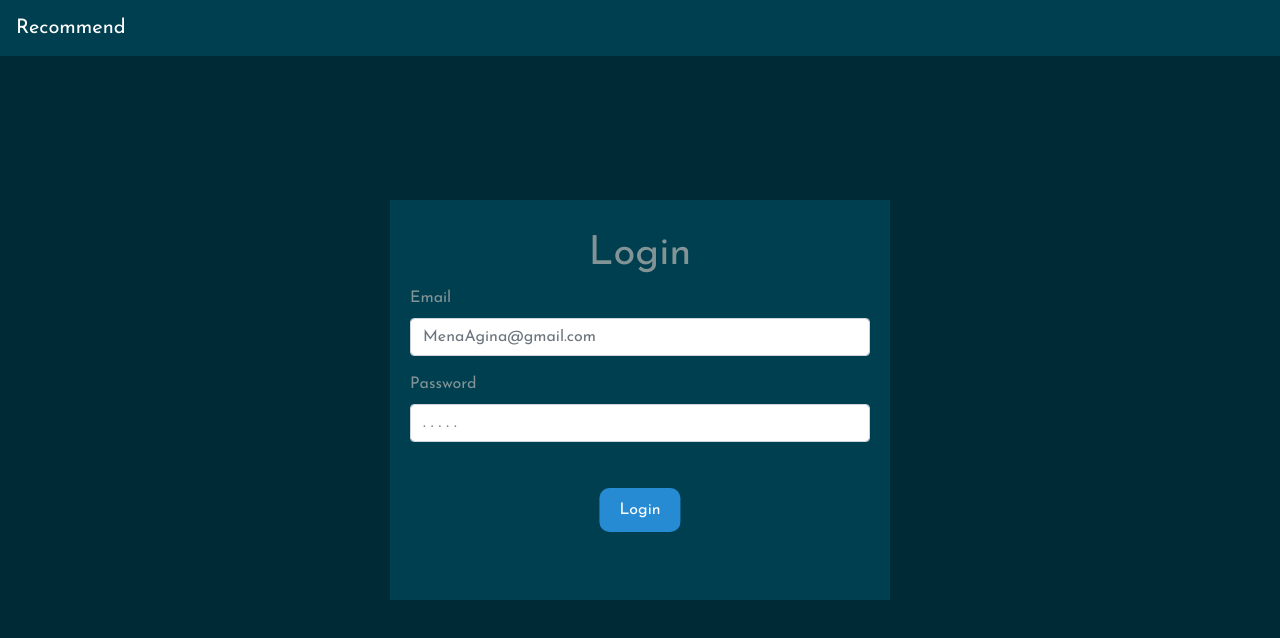
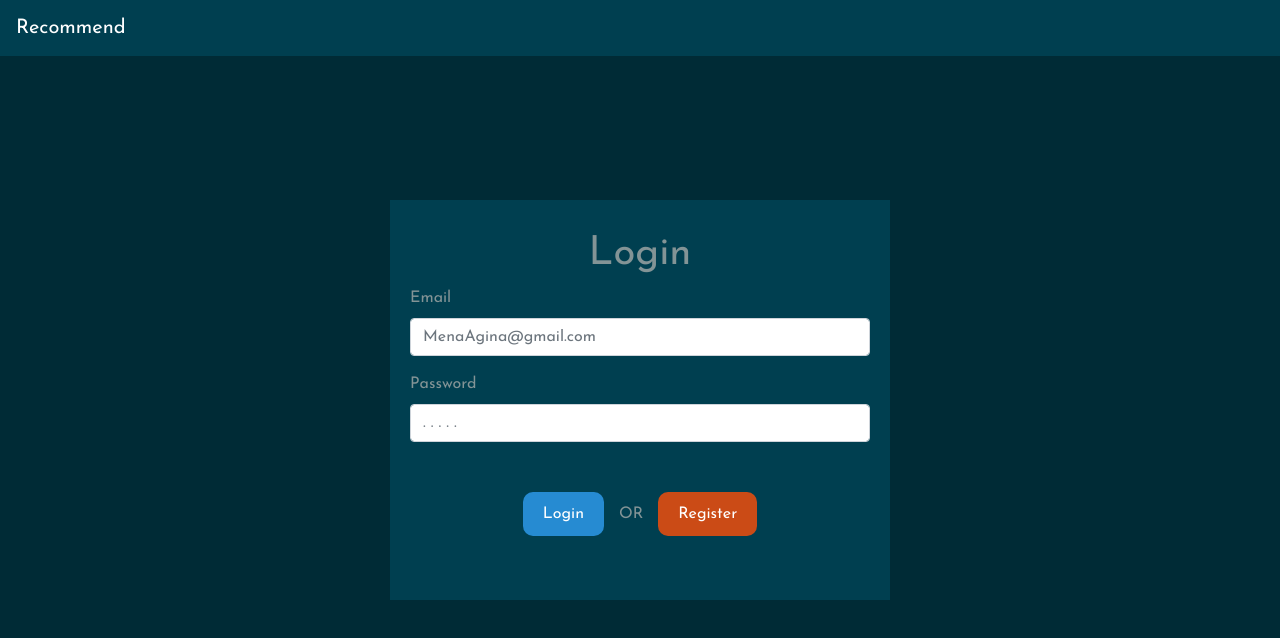
Before and after one commit to aginamena/Recommend-Application, a React (Create React App) app in the folder Frontend/: page / in a window 1280 px wide. Shown: the top 638 px of the page. Built offline with nearby package versions, Linux system fonts and the light colour scheme.

Commit message:
added register button in login page

```diff
--- a/Frontend/src/components/Login.js
+++ b/Frontend/src/components/Login.js
@@ -18,6 +18,7 @@ function Login(props) {
         }
         // "http://localhost:9000/api/users/login"
         const url = "https://cryptic-shore-91810.herokuapp.com/api/users/login"
+        console.log(url);
         const response = await fetch(url, options);
         const data = await response.json();
         if (data === "User Exist") {
@@ -44,14 +45,17 @@ function Login(props) {
                         <label for="password">Password</label>
                         <input type="password" className="form-control" id="password" name="password" placeholder=". . . . ." required />
                     </div>
-                    <button type="submit" id="loginBtn">Login</button>
+                    <div id="loginBtnAndRegBtn">
+                        <button type="submit" id="loginBtn">Login</button>
+                        <span >OR</span>
+                        <Link to="/register"><button id="loginRegisterBtn">Register</button></Link>
+                    </div>
                 </form>
             </div>
             {
                 errorMessage && (
                     <div id="loginErrorMessage">
                         <div>Invalid credentials. You have to register if you have not.</div>
-                        <Link to="/register"><button>Register</button></Link>
                     </div>
                 )
             }
--- a/Frontend/src/styles/Login.css
+++ b/Frontend/src/styles/Login.css
@@ -18,10 +18,16 @@
   border-radius: 10px;
   padding: 10px 20px;
   border: 0;
-  margin-top: 30px;
-  position: absolute;
-  left: 50%;
-  transform: translateX(-50%);
+}
+#loginBtnAndRegBtn {
+  display: FLEX;
+  justify-content: center;
+  margin-top: 50px;
+  align-items: center;
+}
+#loginBtnAndRegBtn > span {
+  display: inline-block;
+  margin: 0 15px;
 }
 #loginErrorMessage {
   position: absolute;
@@ -33,16 +39,15 @@
   color: red;
   margin-bottom: 5px;
 }
-#loginErrorMessage button {
+/* #loginErrorMessage button, */
+#loginRegisterBtn {
   background-color: #cb4b16;
   color: white;
   border-radius: 10px;
   padding: 10px 20px;
   border: 0;
-  position: absolute;
-  left: 50%;
-  transform: translateX(-50%);
 }
+
 @media (max-width: 768px) {
   #loginErrorMessage {
     bottom: 170px;
--- a/Frontend/src/styles/Register.css
+++ b/Frontend/src/styles/Register.css
@@ -44,7 +44,6 @@
   border-radius: 10px;
   padding: 10px 20px;
   border: 0;
-  /* margin-top: 30px; */
   position: absolute;
   left: 50%;
   transform: translateX(-50%);
@@ -63,6 +62,6 @@
     top: 90px;
   }
   #userExistsAlready {
-    bottom: 230px;
+    bottom: 250px;
   }
 }
--- a/package.json
+++ b/package.json
@@ -9,7 +9,7 @@
   "scripts": {
     "heroku-postbuild": "cd Frontend && npm install &&  npm run build",
     "start": "node Backend/server.js",
-    "server": "nodemon node Backend/server.js",
+    "server": "nodemon Backend/server.js",
     "client": "npm start --prefix Frontend",
     "dev": "concurrently \"npm run server \" \"npm run client \""
   },
```
